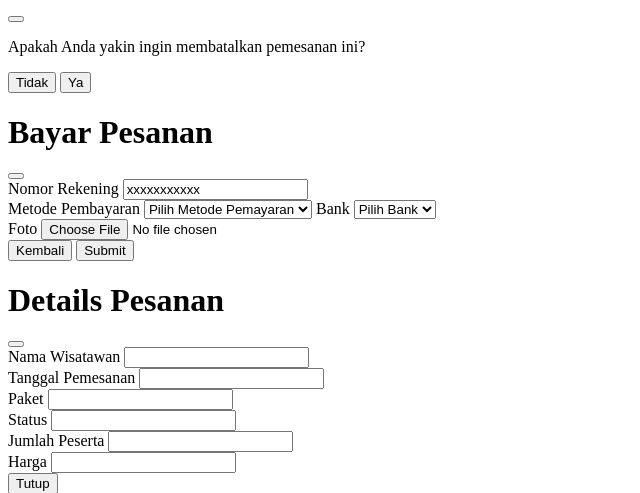
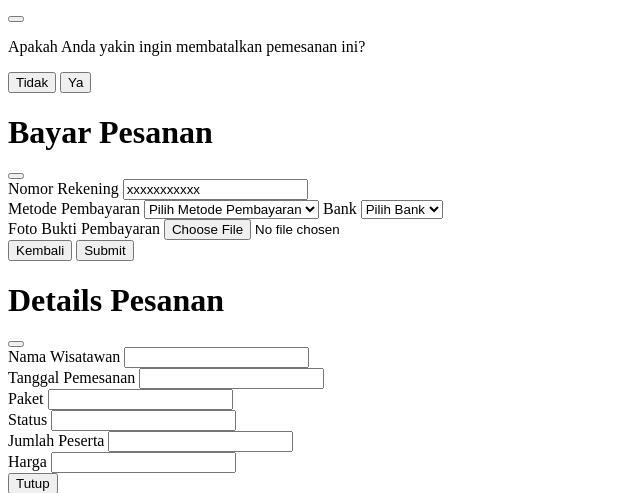
Before and after one commit to AhmadRendi/dive-wakatobi, a PHP site: page /dive-trip/views/riwayat/index.php in a window 1280 px wide. Shown: the part 143-636 px from the top of the page, without its empty margins (0-640 px from the left). Run offline with PHP 8.4, Linux system fonts and the light colour scheme; the template is opened without the code that fills it, so the values that code supplies are empty.

Commit message:
perbaikan pada tampilan riwayat untuk membayar

```diff
--- a/app/views/riwayat/index.php
+++ b/app/views/riwayat/index.php
@@ -109,7 +109,7 @@
                         </div>
                         <label for="metodePembayaran" class="form-label">Metode Pembayaran</label>
                         <select class="form-select" name="metodePembayaran" id="metodePembayaran" aria-label="Default select example">
-                            <option value="" selected>Pilih Metode Pemayaran</option>
+                            <option value="" selected>Pilih Metode Pembayaran</option>
                             <option value="CASH">Cash</option>
                             <option value="TRANSFER">Transfer</option>
                         </select>
@@ -118,11 +118,13 @@
                             <option value="" selected>Pilih Bank</option>
                             <option value="BRI">BRI</option>
                             <option value="MANDIRI">MANDIRI</option>
+                            <option value="BCA">BCA</option>
+                            <option value="BNI">BNI</option>
                         </select>
 
                     </div>
                     <div class="mb-3">
-                        <label for="foto" class="form-label">Foto</label>
+                        <label for="foto" class="form-label">Foto Bukti Pembayaran</label>
                         <input type="file" class="form-control border border-dark" id="foto" name="foto">
                     </div>
                     <div class="modal-footer">
--- a/public/js/main.js
+++ b/public/js/main.js
@@ -355,6 +355,12 @@ function rubahBank() {
     else if (bank === 'MANDIRI') {
         document.getElementById('rek').value = '0987654321';
     }
+    else if(bank === 'BCA') {
+        document.getElementById('rek').value = '1122334455';
+    }
+    else if (bank === 'BNI') {
+        document.getElementById('rek').value = '5566778899';
+    }
     else {
         document.getElementById('rek').value = '';
     }
```
